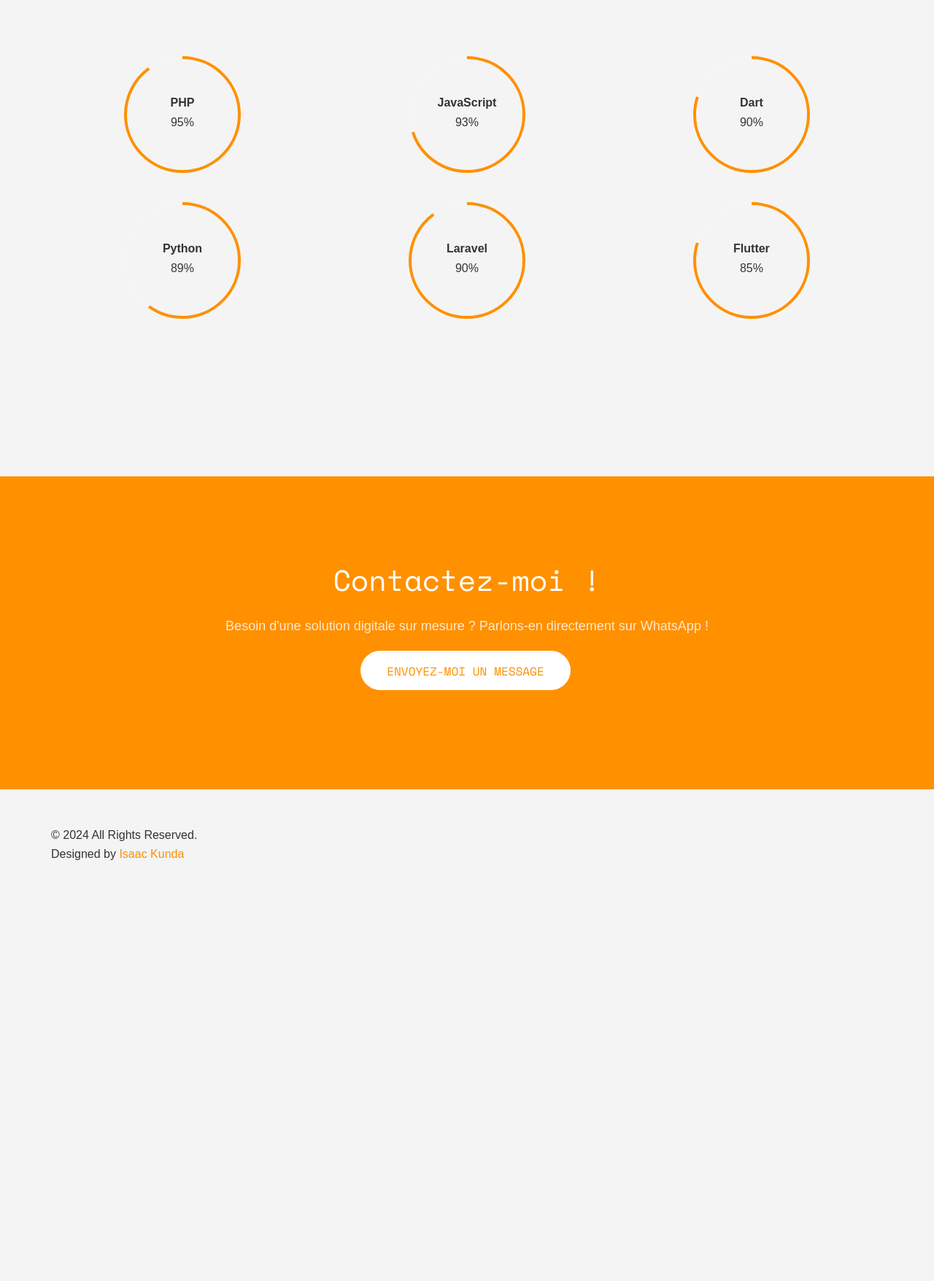
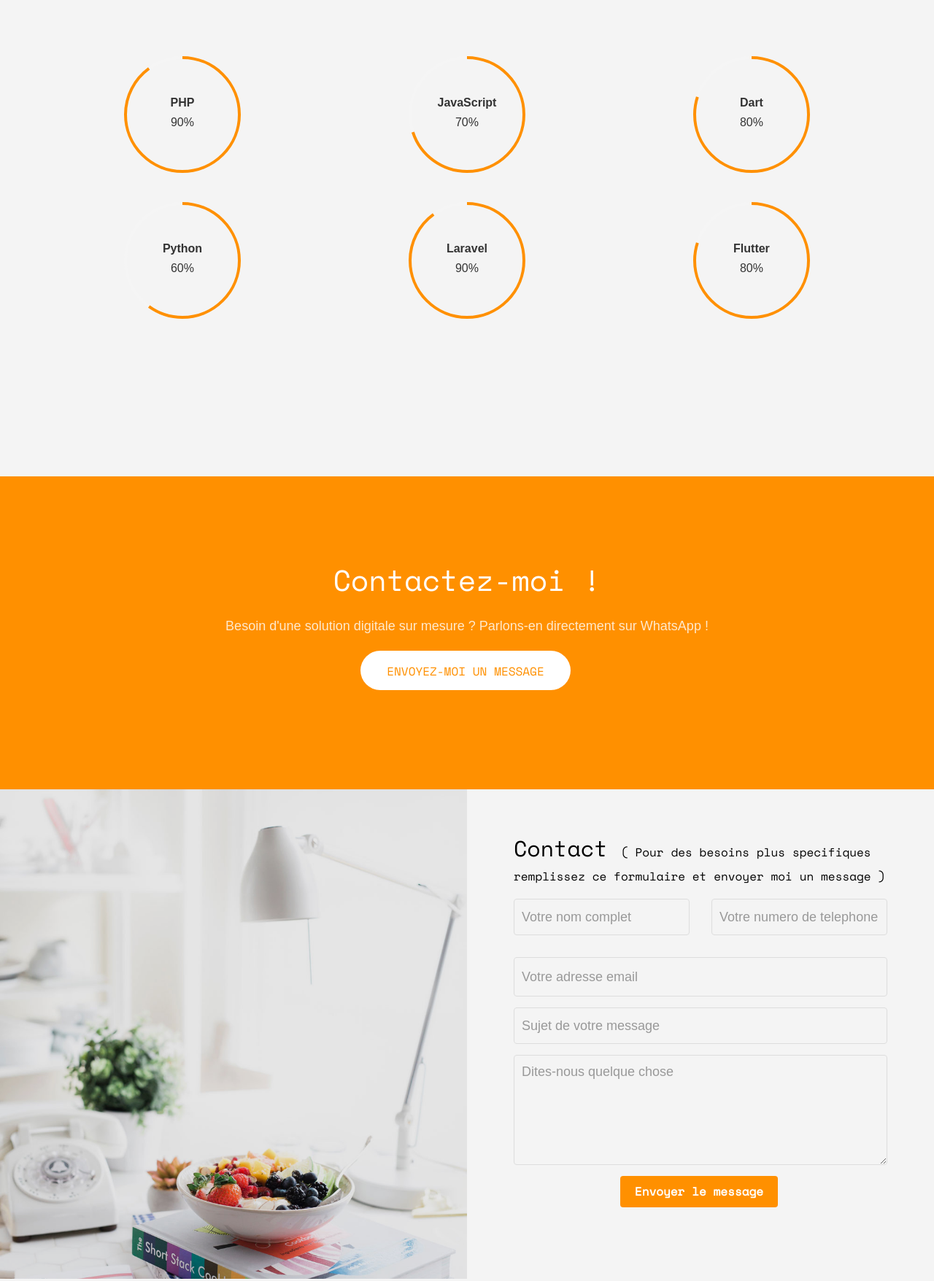
Before and after one commit to isaackunda/isaackunda.github.io, a plain HTML site: page index.html in a window 1280 px wide. Shown: the part 4162-5918 px from the top of the page at 73% size. Before the commit the page ends 5395 px from the top, so only its background shows below. Drawn offline with nearby package versions, Linux system fonts and the light colour scheme; some packages are replaced by stand-ins of ours; no server answers; files whose address does not match are found by name.

Commit message:
Contact_Skills_update_280820241404

```diff
--- a/index.html
+++ b/index.html
@@ -339,24 +339,24 @@
 			</div>
 			<div class="row row-pb-md">
 				<div class="col-md-4 col-sm-6 col-xs-12 text-center">
-					<div class="chart" data-percent="90"><span><strong>PHP</strong>95%</span></div>
+					<div class="chart" data-percent="90"><span><strong>PHP</strong>90%</span></div>
 				</div>
 				<div class="col-md-4 col-sm-6 col-xs-12 text-center">
-					<div class="chart" data-percent="70"><span><strong>JavaScript</strong>93%</span></div>
+					<div class="chart" data-percent="70"><span><strong>JavaScript</strong>70%</span></div>
 				</div>
 				<div class="col-md-4 col-sm-6 col-xs-12 text-center">
-					<div class="chart" data-percent="80"><span><strong>Dart</strong>90%</span></div>
+					<div class="chart" data-percent="80"><span><strong>Dart</strong>80%</span></div>
 				</div>
 
 				<div class="col-md-4 col-sm-6 col-xs-12 text-center">
-					<div class="chart" data-percent="60"><span><strong>Python</strong>89%</span></div>
+					<div class="chart" data-percent="60"><span><strong>Python</strong>60%</span></div>
 				</div>
 
 				<div class="col-md-4 col-sm-6 col-xs-12 text-center">
 					<div class="chart" data-percent="90"><span><strong>Laravel</strong>90%</span></div>
 				</div>
 				<div class="col-md-4 col-sm-6 col-xs-12 text-center">
-					<div class="chart" data-percent="80"><span><strong>Flutter</strong>85%</span></div>
+					<div class="chart" data-percent="80"><span><strong>Flutter</strong>80%</span></div>
 				</div>
 
 			</div>
@@ -516,48 +516,44 @@
 		</div>
 	</div>
 
-	<!--<div id="fh5co-consult">
+	<div id="fh5co-consult">
 		<div class="video fh5co-video" style="background-image: url(images/cover_bg_1.jpg);">
 			<div class="overlay"></div>
 		</div>
 		<div class="choose animate-box">
-			<h2>Contact</h2>
+			<h2>Contact <span style="font-size: medium;">( Pour des besoins plus specifiques remplissez ce formulaire et envoyer moi un message )</span></h2>
 			<form action="#">
 				<div class="row form-group">
 					<div class="col-md-6">
-						<input type="text" id="fname" class="form-control" placeholder="Your firstname">
+						<input type="text" id="fullname" class="form-control" placeholder="Votre nom complet" style="width: 100%; padding: 10px; border: 1px solid #ddd; border-radius: 4px;">
 					</div>
-				</div>
-				<div class="row form-group">
 					<div class="col-md-6">
-						<input type="text" id="lname" class="form-control" placeholder="Your lastname">
+						<input type="text" id="fullname" class="form-control" placeholder="Votre numero de telephone" style="width: 100%; padding: 10px; border: 1px solid #ddd; border-radius: 4px;">
 					</div>
 				</div>
 
-				<div class="row form-group">
+				<div class="row form-group" style="margin-bottom: 15px;">
 					<div class="col-md-12">
-						<input type="text" id="email" class="form-control" placeholder="Your email address">
+						<input type="email" id="email" class="form-control" placeholder="Votre adresse email" style="width: 100%; padding: 10px; border: 1px solid #ddd; border-radius: 4px;">
 					</div>
 				</div>
-
-				<div class="row form-group">
+				<div class="row form-group" style="margin-bottom: 15px;">
 					<div class="col-md-12">
-						<input type="text" id="subject" class="form-control" placeholder="Your subject of this message">
+						<input type="text" id="subject" class="form-control" placeholder="Sujet de votre message" style="width: 100%; padding: 10px; border: 1px solid #ddd; border-radius: 4px;">
 					</div>
 				</div>
-
-				<div class="row form-group">
+				<div class="row form-group" style="margin-bottom: 15px;">
 					<div class="col-md-12">
-						<textarea name="message" id="message" cols="30" rows="10" class="form-control" placeholder="Say something about us"></textarea>
+						<textarea name="message" id="message" cols="30" rows="5" class="form-control" placeholder="Dites-nous quelque chose" style="width: 100%; padding: 10px; border: 1px solid #ddd; border-radius: 4px;"></textarea>
 					</div>
 				</div>
-				<div class="form-group">
-					<input type="submit" value="Send Message" class="btn btn-primary">
+				<div class="form-group col-md-12" style="text-align: center;">
+					<input type="submit" value="Envoyer le message" class="btn btn-primary" style="color: white; padding: 10px 20px; border: none; border-radius: 4px; cursor: pointer; font-weight: bold;">
 				</div>
 
 			</form>
 		</div>
-	</div>-->
+	</div>
 
 	<div id="fh5co-footer">
 		<div class="container">
```
